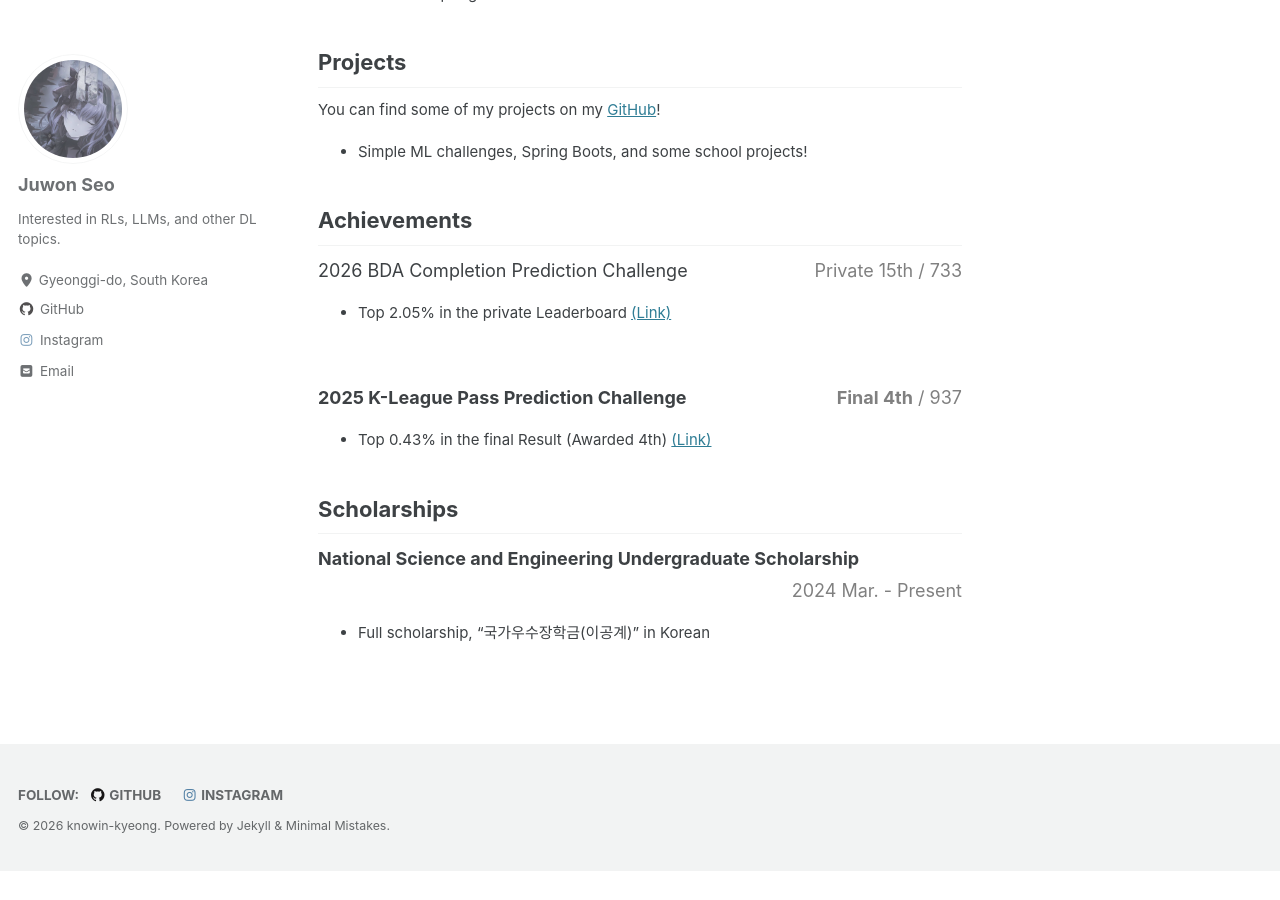
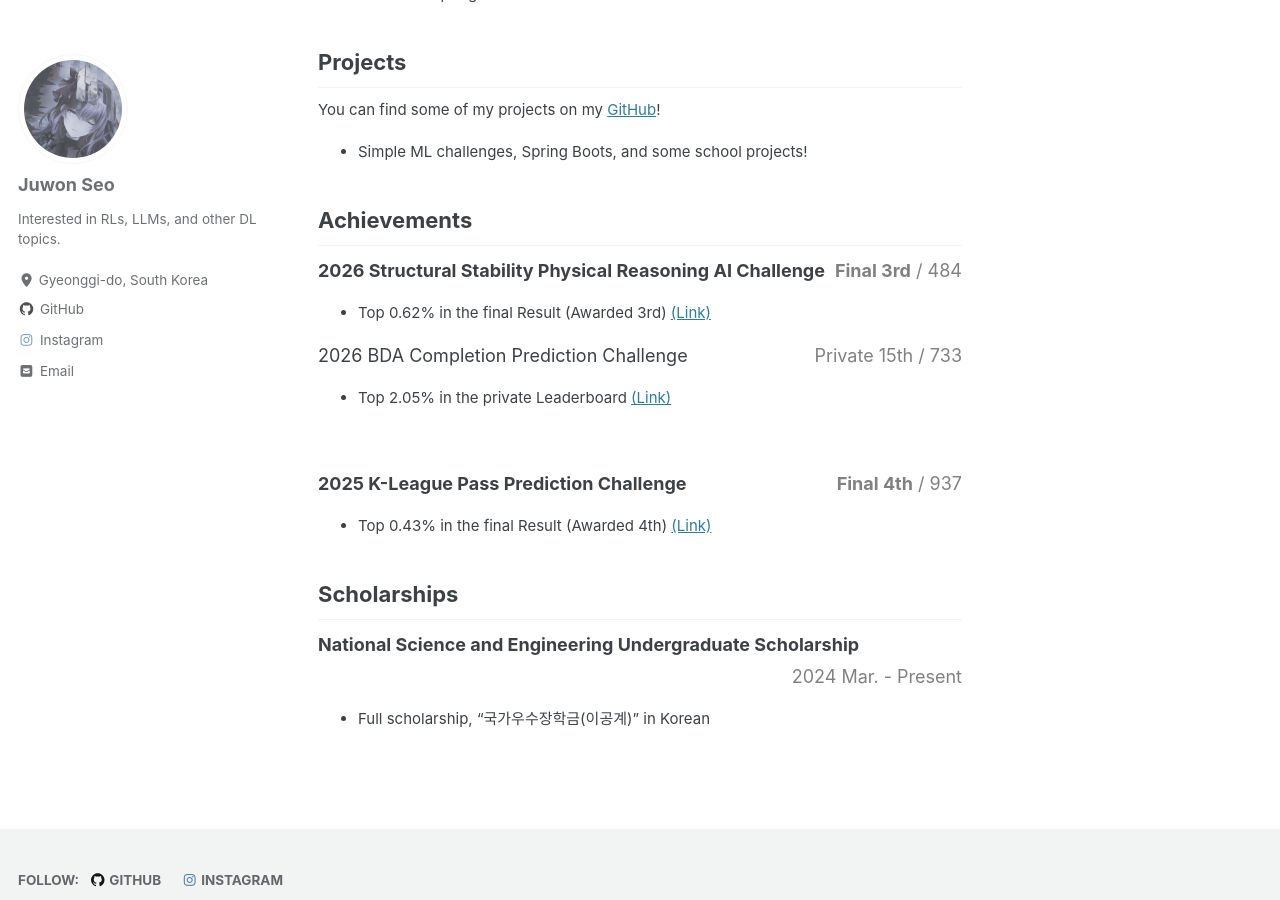
Before and after one commit to knowin-kyeong/knowin-kyeong.github.io, a Jekyll site: the page built from _pages/about.md, in a window 1280 px wide and 900 px high, scrolled down 1166 px. Built offline with Jekyll 4.4.1, drawn with Linux system fonts in a browser that asks for light colours; cached includes are drawn as plain includes; before the commit the page ends 2037 px from its top, so only the background shows below that.

Commit message:
feat/update about.md [26.04.13]

```diff
--- a/_pages/about.md
+++ b/_pages/about.md
@@ -66,6 +66,13 @@ You can find some of my projects on my [GitHub](https://github.com/knowin-kyeong
 
 ## Achievements
 <div style="display: flex; flex-wrap: wrap; width: 100%; row-gap: 5px;">
+  <strong style="word-break: keep-all;">2026 Structural Stability Physical Reasoning AI Challenge</strong>
+  <span style="color: gray; white-space: nowrap; margin-left: auto;"><strong>Final 3rd</strong> /  484</span>
+</div>
+
+* Top 0.62% in the final Result (Awarded 3rd) [(Link)](https://dacon.io/competitions/official/236686)
+
+<div style="display: flex; flex-wrap: wrap; width: 100%; row-gap: 5px;">
   <span style="word-break: keep-all;">2026 BDA Completion Prediction Challenge</span>
   <span style="color: gray; white-space: nowrap; margin-left: auto;">Private 15th / 733</span>
 </div>
```
